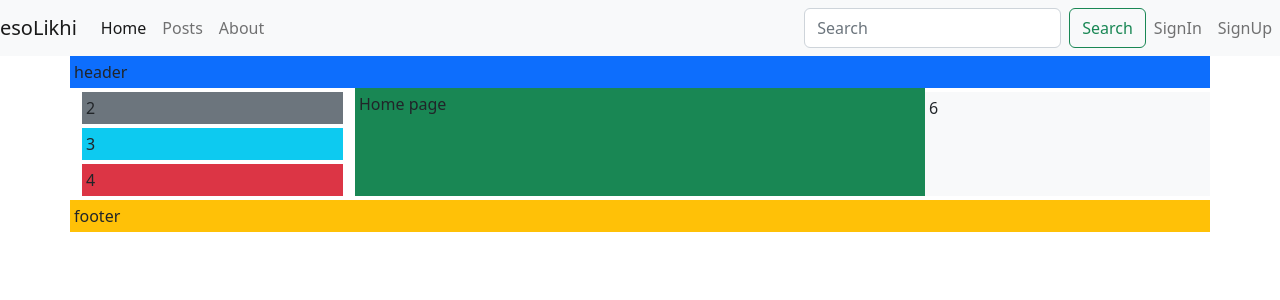
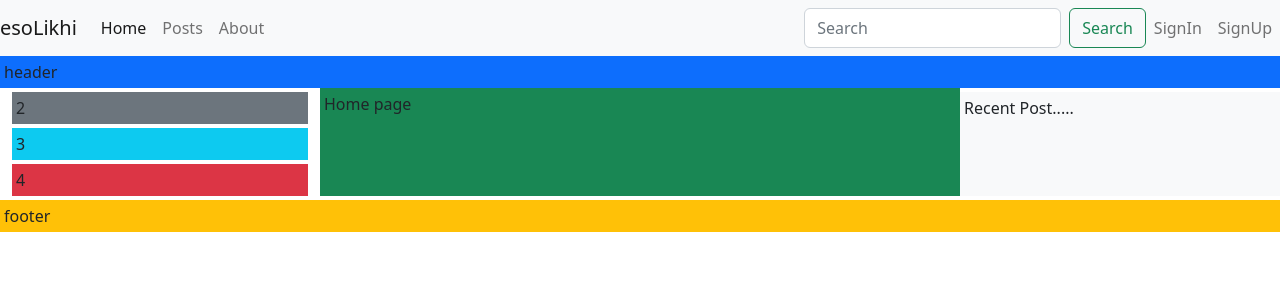
Before and after one commit to HussainShafayet/esolikhi, a React (Create React App) app: page / in a window 1280 px wide. Shown: the top 300 px of the page. Built offline with nearby package versions, Linux system fonts and the light colour scheme; no server answers; the HTML template or start-up script is replaced by a standard one.

Commit message:
layout update

```diff
--- a/src/Layout.js
+++ b/src/Layout.js
@@ -13,7 +13,7 @@ export default function Layout({children}) {
       {/* <Footer /> */}
       <NavBar />
       <main>
-        <div className="container">
+        <div className="container-fluid">
           <div className="row">
             <div className="col-md-12 col-sm-12 col-xs-12 bg-primary p-1">
               header
@@ -35,7 +35,7 @@ export default function Layout({children}) {
               {children}
             </div>
             <div className="col-md-3 col-sm-12 col-xs-12 bg-light p-1 height mt-1">
-              6
+              Recent Post.....
             </div>
           </div>
           <div className="row">
```
